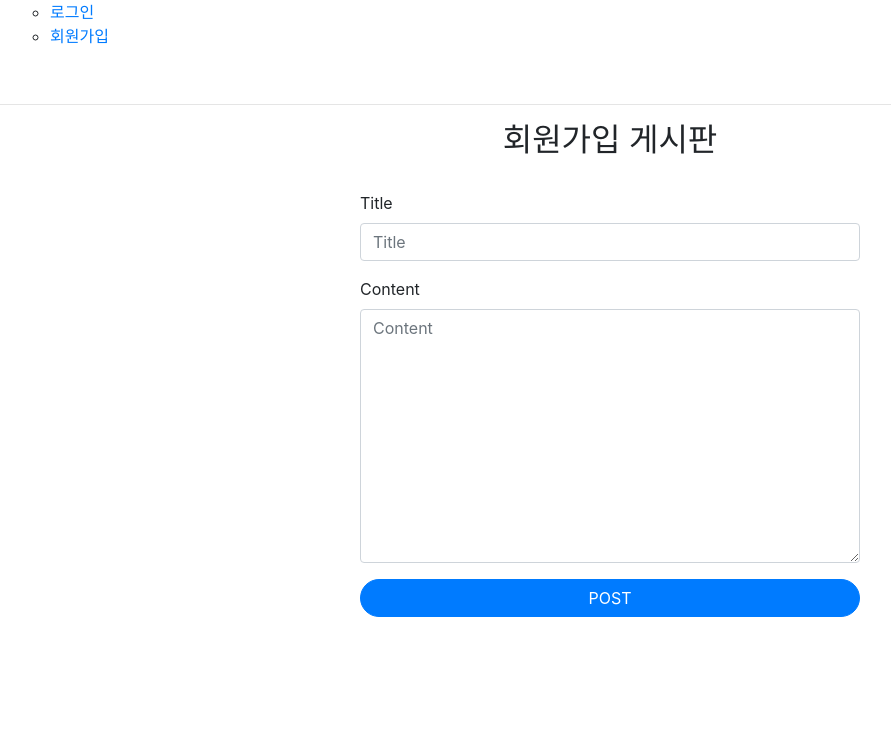
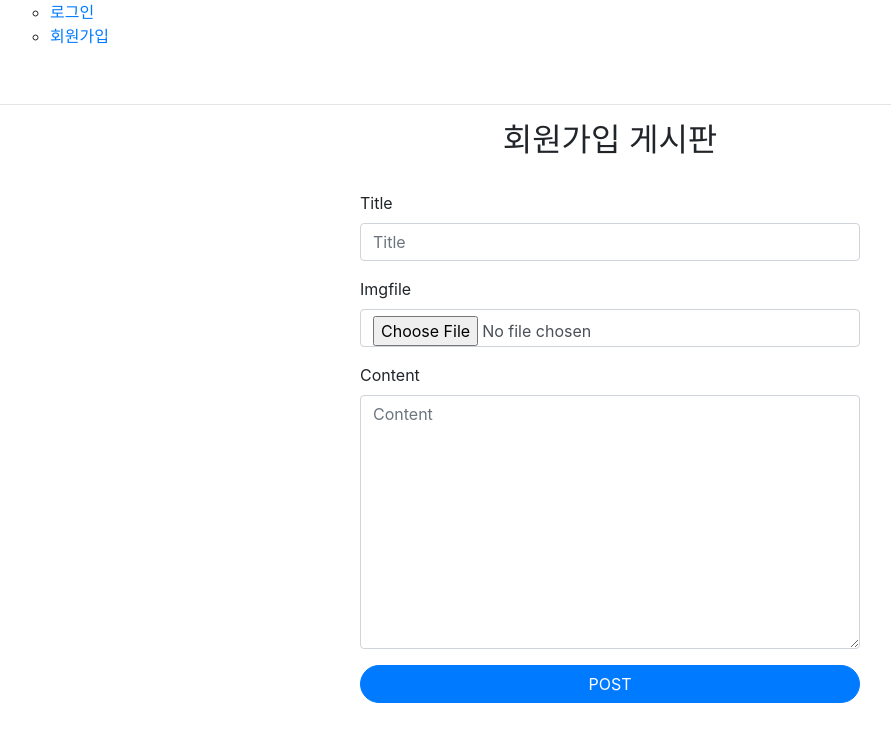
Before and after one commit to seokjr/AIcapston2, a Django app: page / in a window 1280 px wide. Shown: the top 742 px of the page, without its empty margins (30-921 px from the left). Run offline with Django 4.2, Linux system fonts and the light colour scheme; data that the repository does not hold is empty; some libraries are stand-ins or nearby versions.

Commit message:
2차 이미지 link 추가

```diff
--- a/blog/forms.py
+++ b/blog/forms.py
@@ -5,4 +5,4 @@ from .models import *
 class BoardForm(ModelForm):
     class Meta:
         model = Board
-        fields = ['title', 'content']
+        fields = ['title', 'imgfile', 'content']
--- a/blog/models.py
+++ b/blog/models.py
@@ -12,5 +12,6 @@ class Post(models.Model):
 
 class Board(models.Model):
     title = models.CharField(max_length=20, null=True)
+    imgfile = models.ImageField(null=True, upload_to="", blank=True)
     content = models.TextField()
     user = models.ForeignKey(User, on_delete=models.DO_NOTHING, null=True)
--- a/blog/templates/board.html
+++ b/blog/templates/board.html
@@ -10,6 +10,7 @@
                 <th>번호</th>
                 <th>제목</th>
                 <th>내용</th>
+                <th>이미지</th>
                 <th>작성자</th>
                 <th>수정하기</th>
                 <th>삭제하기</th>
@@ -21,6 +22,7 @@
                     <td>{{ board_list.pk }}</td>
                     <td>{{ board_list.title }}</td>
                     <td>{{ board_list.content }}</td>
+                    <td><img src="{{ list.imgfile.url }}" style="width: 180px; height: 150px;" alt=""></td>
                     <td>{{ board_list.user }}</td>
                     <td><button class="btn btn-secondary btn-sm rounded-pill" onclick="location.href='/edit/{{board_list.pk}}'">수정</button></td>
                     <td><button class="btn btn-danger btn-sm rounded-pill" onclick="location.href='/delete/{{board_list.pk}}'">삭제</button></td>
--- a/blog/views.py
+++ b/blog/views.py
@@ -8,10 +8,12 @@ def board(request):
     if request.method == 'POST':
         title = request.POST['title']
         content = request.POST['content']
+        img = request.POST["imgfile"]
         user = request.user
         board = Board(
             title=title,
             content=content,
+            imgfile=img,
             user=user,
         )
         board.save()
--- a/mysite/settings.py
+++ b/mysite/settings.py
@@ -140,6 +140,10 @@ STATICFILES_DIRS = [
     BASE_DIR, "static",
 ]
 
+# 미디어
+MEDIA_URL = '/media/'
+MEDIA_ROOT = os.path.join(BASE_DIR, 'media')
+
 # Default primary key field type
 # https://docs.djangoproject.com/en/4.1/ref/settings/#default-auto-field
 
--- a/mysite/urls.py
+++ b/mysite/urls.py
@@ -15,9 +15,11 @@ Including another URLconf
 """
 from django.contrib import admin
 from django.urls import path, include
+from django.conf.urls.static import static
+from django.conf import settings
 
 urlpatterns = [
     path('admin/', admin.site.urls),
     path('', include('blog.urls')),
     path('accounts/', include('accounts.urls')),
-]
+] + static(settings.MEDIA_URL, document_root=settings.MEDIA_ROOT)
```
